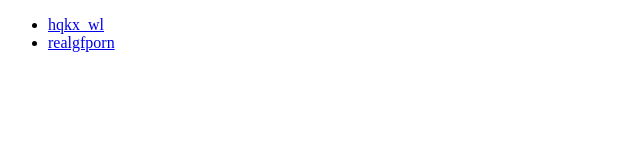
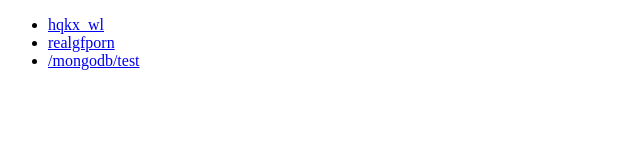
Before and after one commit to lt1946/hqkx, a website: page www/history.html in a window 1280 px wide. Shown: the whole page, without its empty margins (0-640 px from the left). Drawn offline with Linux system fonts and the light colour scheme.

Commit message:
update history.html

```diff
--- a/www/history.html
+++ b/www/history.html
@@ -8,6 +8,7 @@
      <ul>
          <li><a href="/spider/hqkx/wl/1" target="_blank">hqkx_wl</a> </li>
          <li><a href="/spider/porn/realgfporn/1" target="_blank">realgfporn</a> </li>
+         <li><a href="/mongodb/test" target="_blank">/mongodb/test</a> </li>
      </ul>
 </body>
 </html>
```
